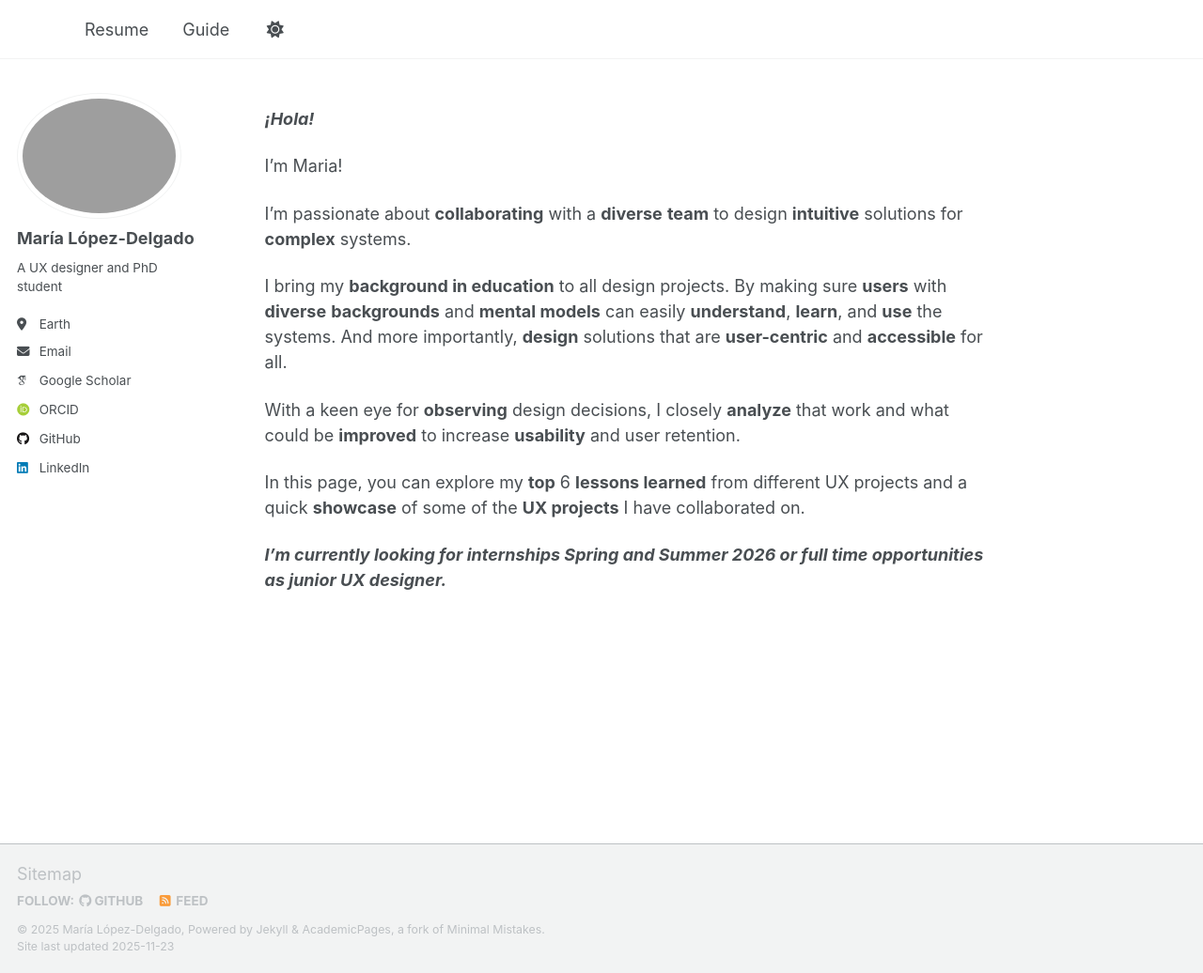
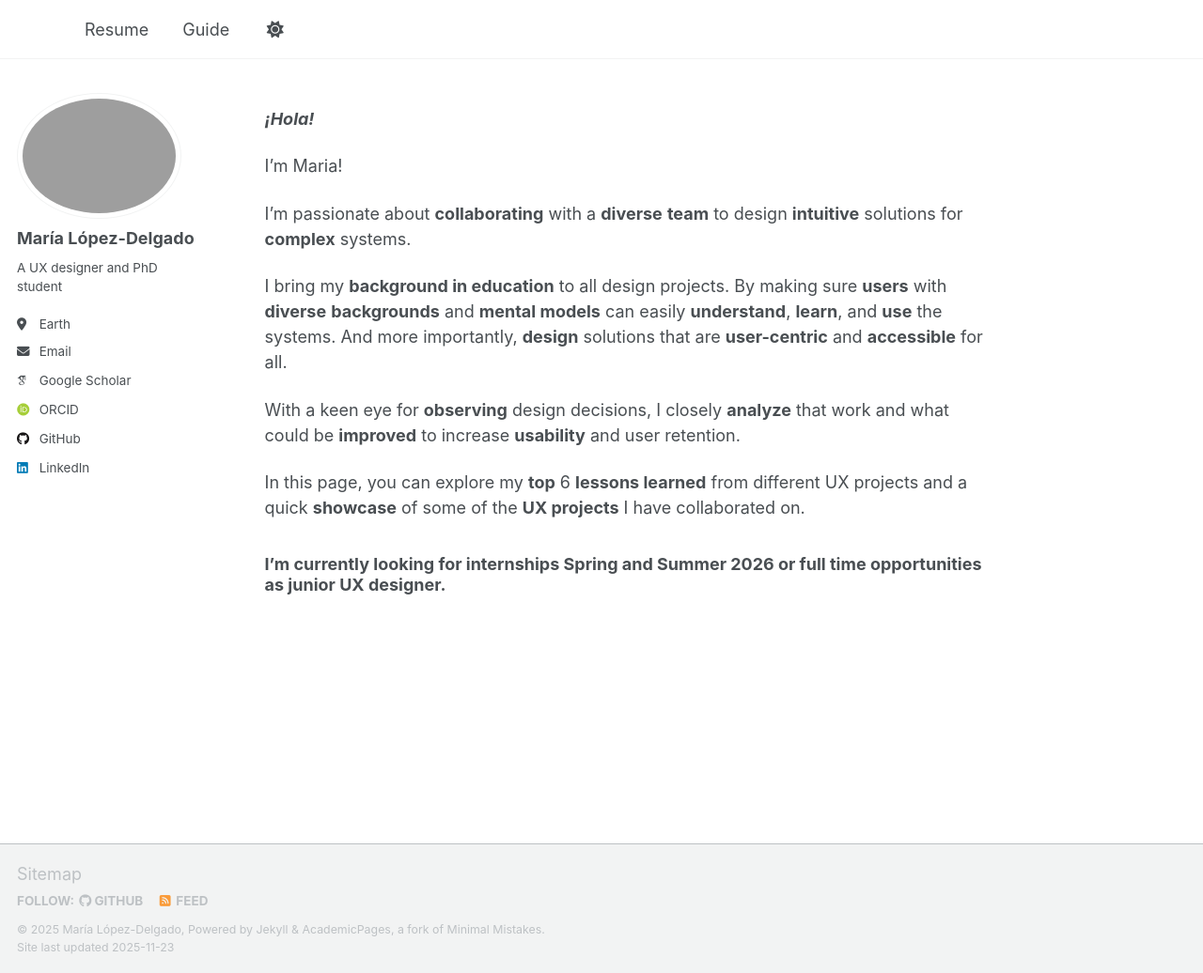
Before and after one commit to maria-lopez-delgado/maria-lopez-delgado.github.io, a Jekyll site: the page built from _pages/about.md, in a window 1280 px wide and 1036 px high. Shown: the whole window at 94% size. Built offline with Jekyll 4.4.1, drawn with Linux system fonts in a browser that asks for light colours; some web fonts are replaced; a script that is not in the unit is left out.

```diff
--- a/_pages/about.md
+++ b/_pages/about.md
@@ -19,4 +19,4 @@ With a keen eye for **observing** design decisions, I closely **analyze** that w
 
 In this page, you can explore my **top** 6 **lessons learned** from different UX projects and a quick **showcase** of some of the **UX projects** I have collaborated on.
 
-***I'm currently looking for internships Spring and Summer 2026 or full time opportunities as junior UX designer.***
+### I'm currently looking for internships Spring and Summer 2026 or full time opportunities as junior UX designer.
```
